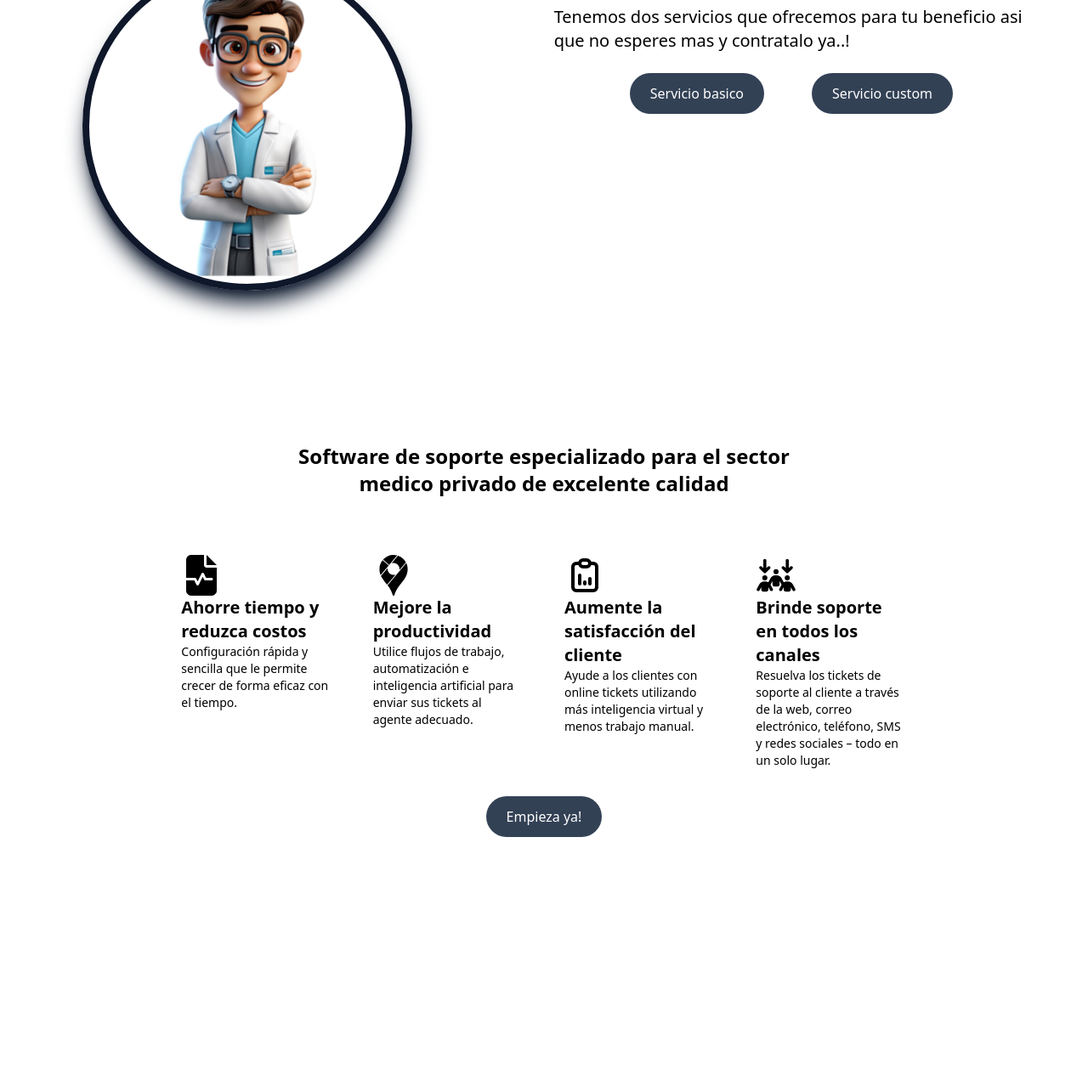
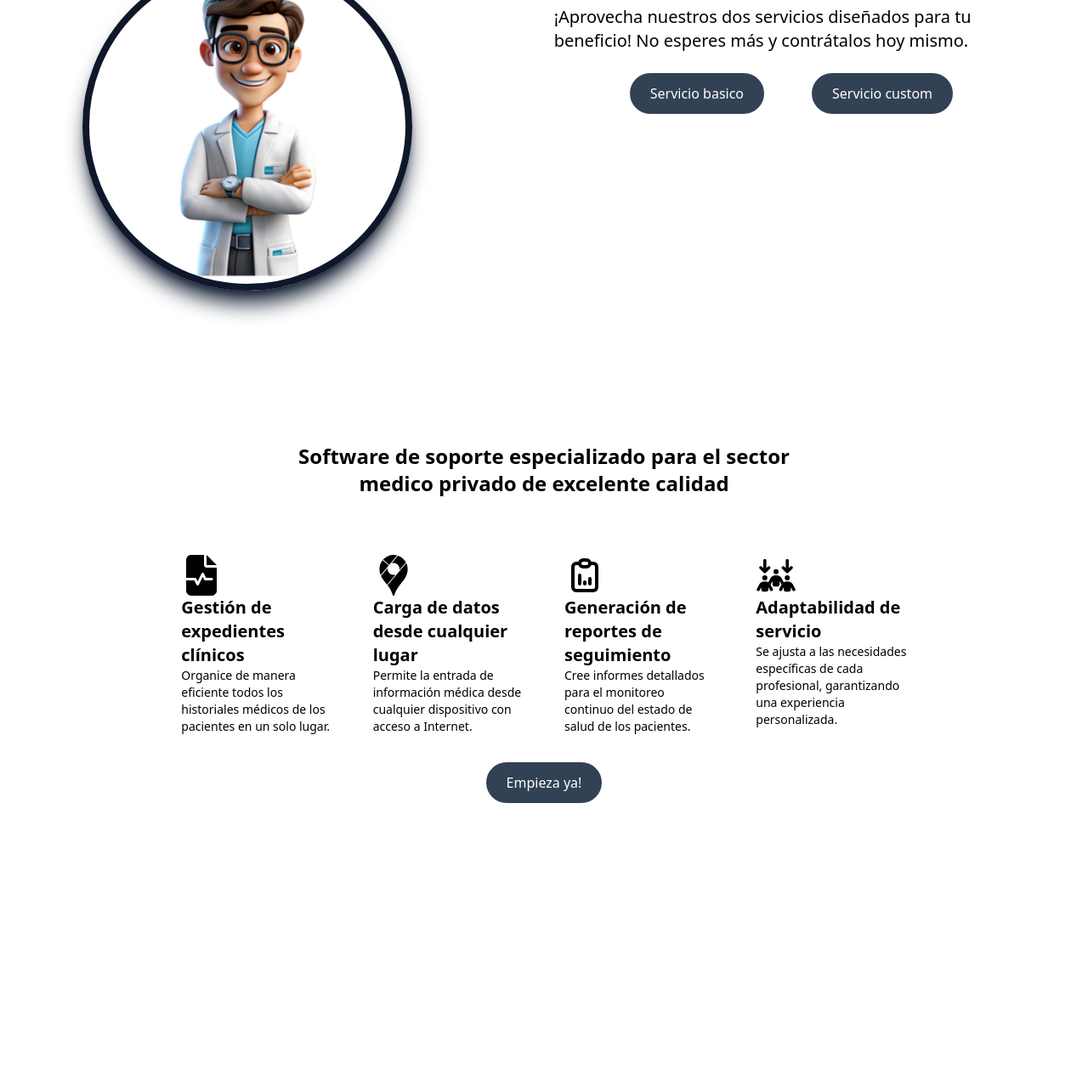
Before and after one commit to Eledoce/pacientraker, an Astro site: page / in a window 1280 px wide. Shown: the part 319-1597 px from the top of the page at 85% size. Built offline with nearby package versions, Linux system fonts and the light colour scheme; Astro itself is replaced by a stand-in of ours.

Commit message:
fix text

```diff
--- a/src/pages/index.astro
+++ b/src/pages/index.astro
@@ -14,7 +14,6 @@ import { FaArrowsDownToPeople } from "react-icons/fa6";
 		<section class="w-full h-screen">
 			<header class="w-full h-1/6 flex max-sm:flex-col max-sm:py-6 max-sm:gap-3 text-black justify-between items-center px-12">
 				<p class="text-2xl font-bold"><a href="#">PacienTracker</a></p>
-				<Button text='Adquirir servicio' />
 			</header>
 			<div class="w-full h-5/6 flex max-lg:flex-col max-lg:justify-center max-lg:items-center">
 				<div class="w-1/2 h-auto flex justify-center items-center ">
@@ -23,7 +22,7 @@ import { FaArrowsDownToPeople } from "react-icons/fa6";
 				</div>
 				<div class="w-3/5 h-full flex flex-col justify-start mt-24 max-sm:mt-8 items-center gap-6 text-black">
 					<h1 class="text-3xl font-bold w-4/5 max-sm:text-xl max-sm:text-center">Mejore el control de sus clientes con nuestros servicios.</h1>
-					<p class="text-xl w-4/5 max-sm:text-base max-sm:text-center">Tenemos dos servicios que ofrecemos para tu beneficio asi que no esperes mas y contratalo ya..!</p>
+					<p class="text-xl w-4/5 max-sm:text-base max-sm:text-center">¡Aprovecha nuestros dos servicios diseñados para tu beneficio! No esperes más y contrátalos hoy mismo.</p>
 					<div class="flex gap-14 max-sm:flex-col">
 						<Button text='Servicio basico' />
 						<button class="px-6 py-3 bg-slate-700 text-white rounded-full hover:scale-105 hover:transition-all hover:translate-x-1 hover:bg-black hover:shadow-lg hover:shadow-slate-500 max-sm:py-2 max-sm:px-3 max-sm:text-xs">
@@ -41,29 +40,29 @@ import { FaArrowsDownToPeople } from "react-icons/fa6";
 				<div>
 					<FaFileWaveform className='text-5xl max-md:text-3xl max-md:text-center' />
 					<Card
-					title='Ahorre tiempo y reduzca costos'
-					parrafo='Configuración rápida y sencilla que le permite crecer de forma eficaz con el tiempo.'
+					title='Gestión de expedientes clínicos'
+					parrafo='Organice de manera eficiente todos los historiales médicos de los pacientes en un solo lugar.'
 					/>
 				</div>
 				<div>
 					<SiGooglemaps className='text-5xl max-md:text-3xl' />
 					<Card
-					title='Mejore la productividad'
-					parrafo='Utilice flujos de trabajo, automatización e inteligencia artificial para enviar sus tickets al agente adecuado.'
+					title='Carga de datos desde cualquier lugar'
+					parrafo='Permite la entrada de información médica desde cualquier dispositivo con acceso a Internet.'
 					/>
 				</div>
 				<div>
 					<TbReportAnalytics className='text-5xl max-md:text-3xl' />
 					<Card
-					title='Aumente la satisfacción del cliente'
-					parrafo='Ayude a los clientes con online tickets utilizando más inteligencia virtual y menos trabajo manual.'
+					title='Generación de reportes de seguimiento'
+					parrafo='Cree informes detallados para el monitoreo continuo del estado de salud de los pacientes.'
 					/>
 				</div>
 				<div>
 					<FaArrowsDownToPeople className='text-5xl max-md:text-3xl' />
 					<Card
-					title='Brinde soporte en todos los canales'
-					parrafo='Resuelva los tickets de soporte al cliente a través de la web, correo electrónico, teléfono, SMS y redes sociales – todo en un solo lugar.'
+					title='Adaptabilidad de servicio'
+					parrafo='Se ajusta a las necesidades específicas de cada profesional, garantizando una experiencia personalizada.'
 					/>
 				</div>
 			</div>
```
